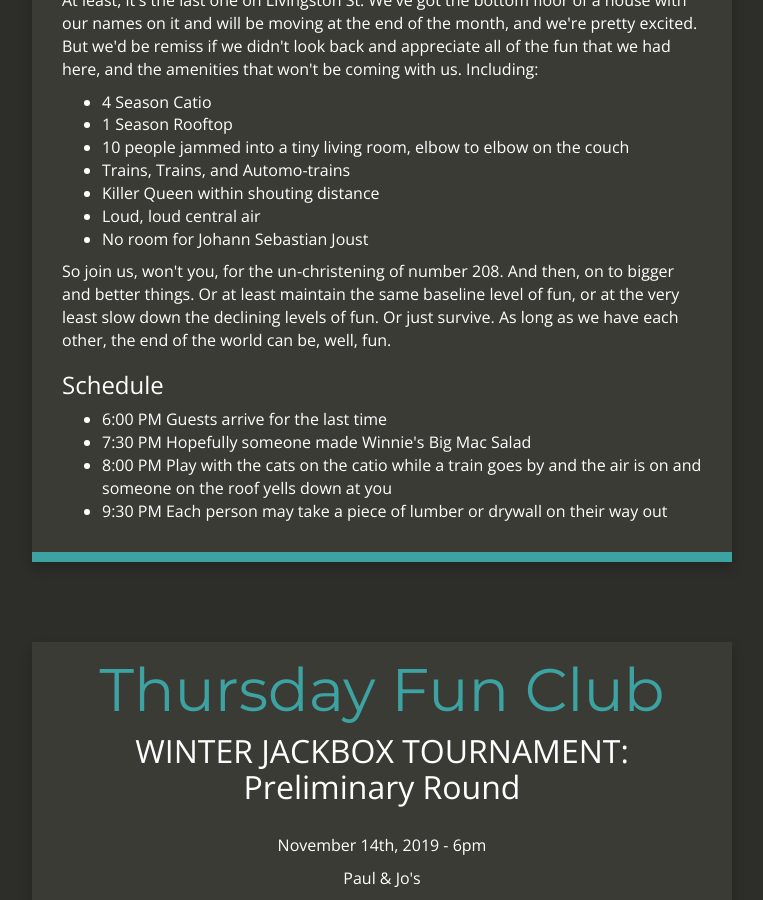
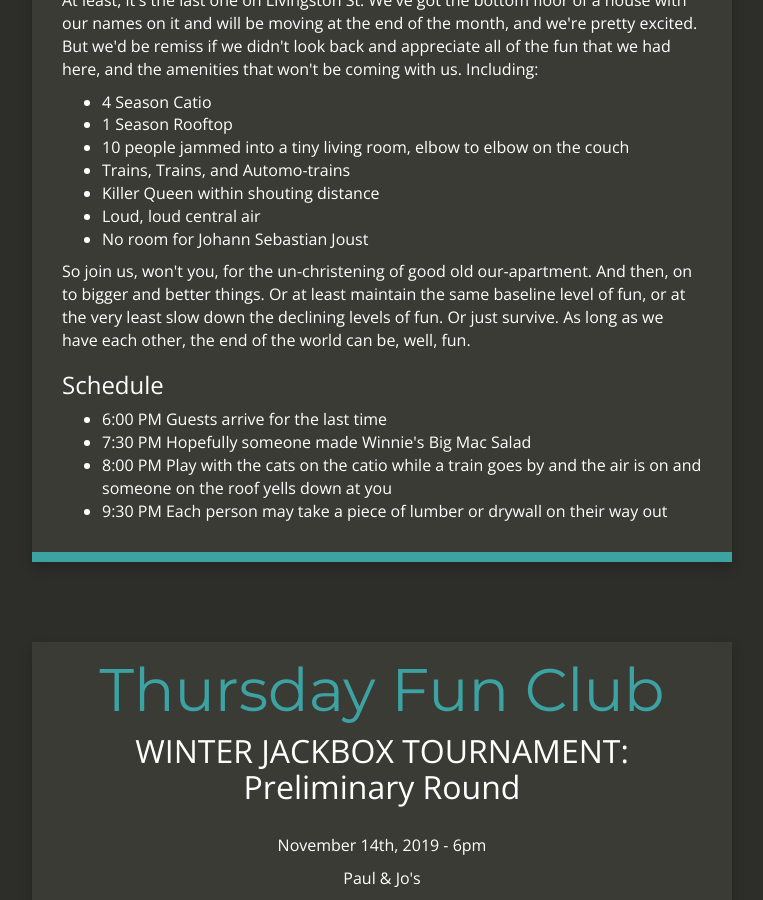
Before and after one commit to paulberb/paulberb.github.io, a Jekyll site: the page built from index.html, in a window 1280 px wide and 900 px high, scrolled down 866 px. Shown: the whole window, without its empty margins (258-1021 px from the left). Built offline with Jekyll 4.4.1, drawn with Linux system fonts in a browser that asks for light colours; nearby versions of some CDN libraries.

Commit message:
minor tweak

```diff
--- a/index.html
+++ b/index.html
@@ -72,7 +72,7 @@ layout: default
                     <li>Loud, loud central air</li>
                     <li>No room for Johann Sebastian Joust</li>
                 </ul>
-                <p>So join us, won't you, for the un-christening of number 208. And then, on to bigger and better things. Or at least maintain the same baseline level of fun, or at the very least slow down the declining levels of fun. Or just survive. As long as we have each other, the end of the world can be, well, fun.
+                <p>So join us, won't you, for the un-christening of good old our-apartment. And then, on to bigger and better things. Or at least maintain the same baseline level of fun, or at the very least slow down the declining levels of fun. Or just survive. As long as we have each other, the end of the world can be, well, fun.
                 <h3>Schedule</h3>
                 <ul>
                     <li>6:00 PM Guests arrive for the last time</li>
```
